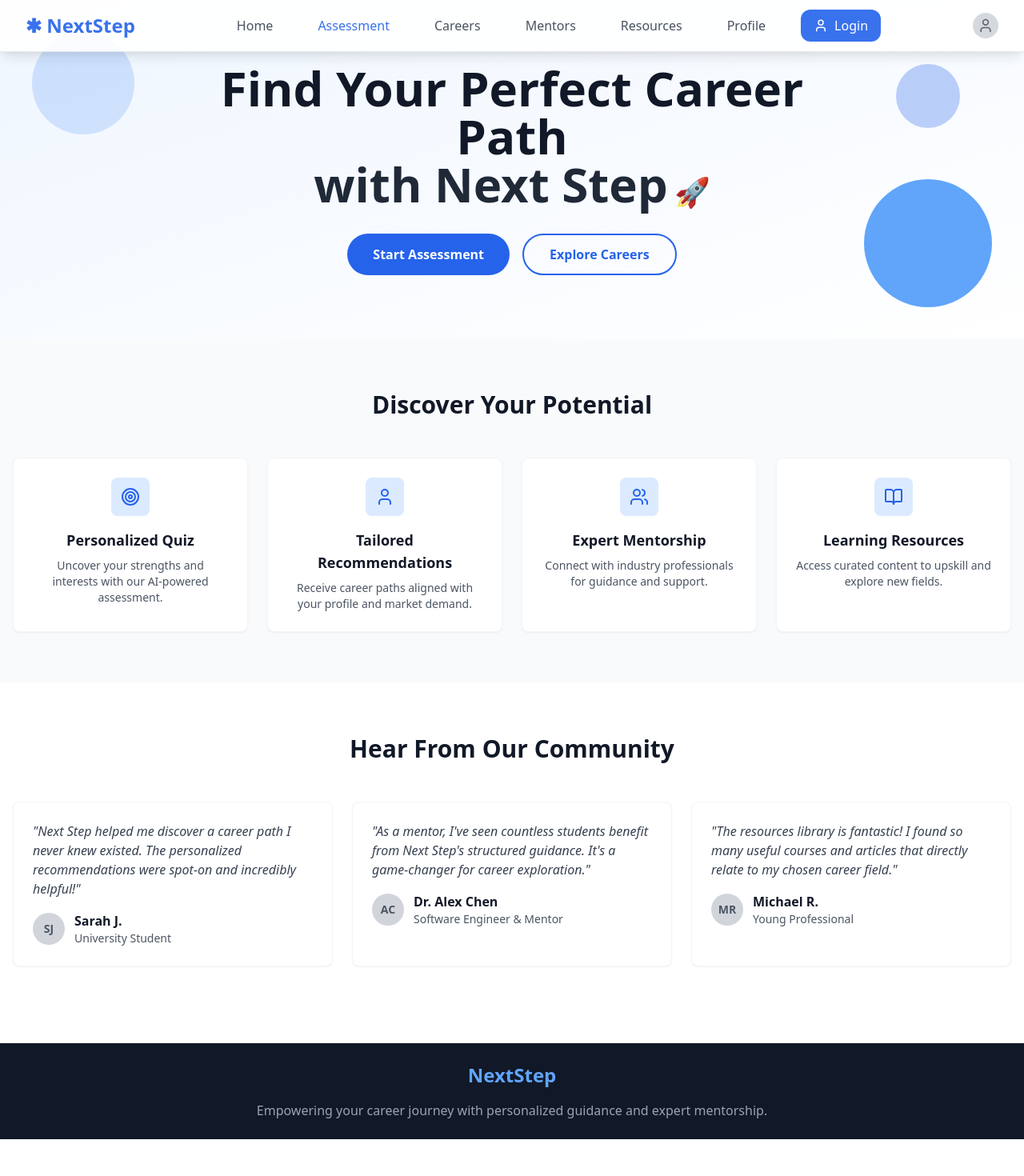
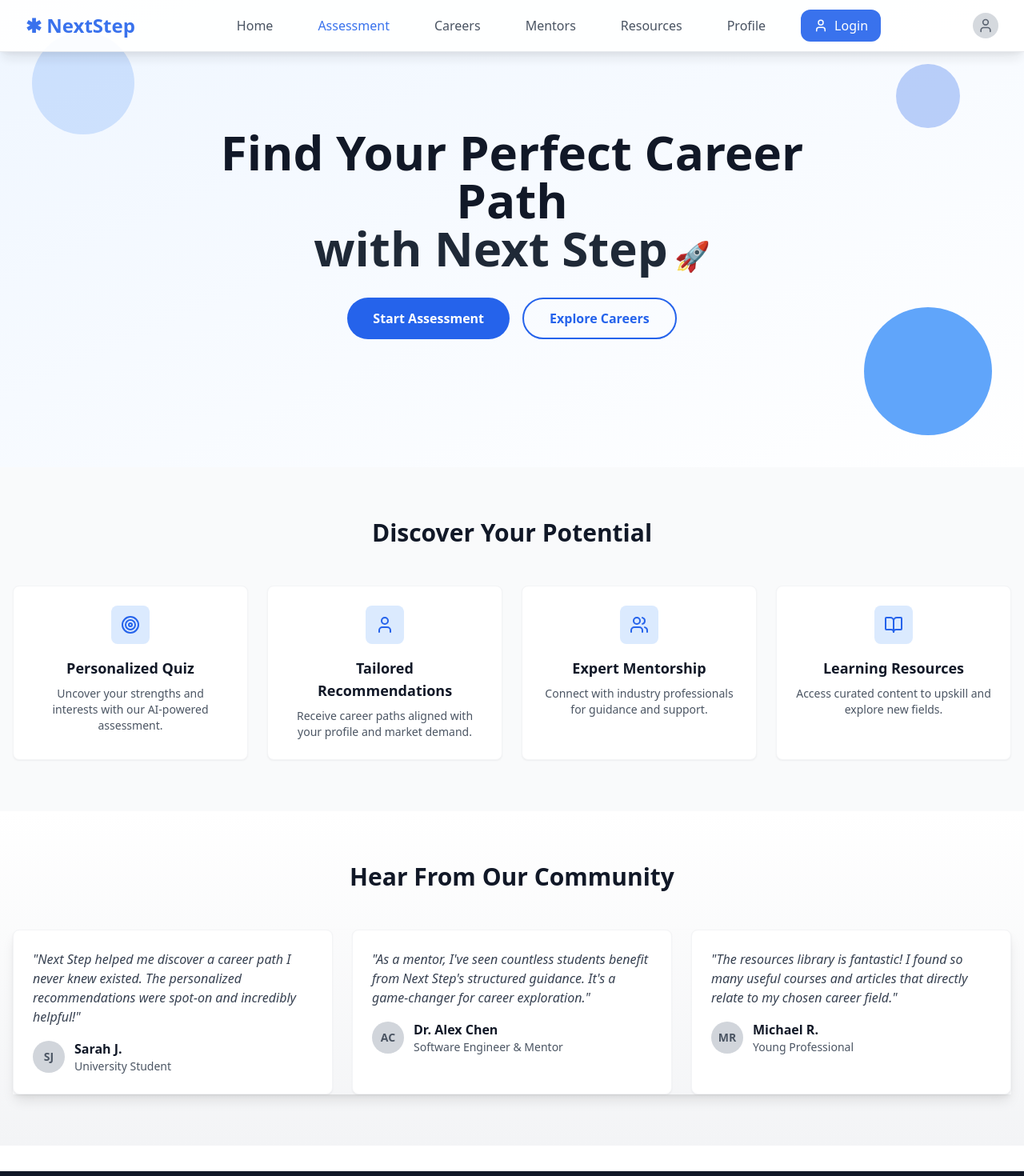
Before and after one commit to CodeMosaic7/Next-Step, a React (Vite) app in the folder frontend/: page / in a window 1280 px wide. Shown: the top 1470 px of the page at 80% size. Before the commit the page ends 1424 px from the top, so only its background shows below. Built offline with nearby package versions, Linux system fonts and the light colour scheme.

Commit message:
style: Adjust layout and styling in Header, HeroSection, and TestimonialsSection components for improved aesthetics

```diff
--- a/frontend/src/components/Header.jsx
+++ b/frontend/src/components/Header.jsx
@@ -13,8 +13,7 @@ const Header = () => {
             <div className="flex items-center">
               <span className="text-2xl font-bold text-blue-600">✱ NextStep</span>
             </div>
-
-            {/* Navigation */}
+              {/* Navigation */}
             <nav className="hidden md:flex space-x-8">
               <a href="/#" className="text-gray-700 hover:text-blue-600 px-3 py-2">Home</a>
               <a href="/Assessment" className="text-blue-600 font-medium px-3 py-2">Assessment</a>
--- a/frontend/src/components/HeroSection.jsx
+++ b/frontend/src/components/HeroSection.jsx
@@ -1,7 +1,7 @@
 
 const HeroSection = () => {
   return (
-    <section className="relative bg-gradient-to-br from-blue-50 to-white py-20 overflow-hidden">
+    <section className="relative bg-gradient-to-br from-blue-50 to-white pt-40 pb-40 overflow-hidden ">
       {/* Background decorative elements */}
       <div className="absolute top-10 left-10 w-32 h-32 bg-blue-500 rounded-full opacity-20 blur-xl"></div>
       <div className="absolute top-20 right-20 w-20 h-20 bg-blue-600 rounded-full opacity-30"></div>
--- a/frontend/src/components/TestimonialsSection.jsx
+++ b/frontend/src/components/TestimonialsSection.jsx
@@ -22,13 +22,13 @@ const TestimonialsSection = () => {
   ];
 
   return (
-    <section className="py-16 bg-white">
+    <section className="py-16 bg-gradient-to-b from-white to-gray-100">
   <div className="max-w-7xl mx-auto px-4">
     <h2 className="text-3xl font-bold text-center text-gray-900 mb-12">
       Hear From Our Community
     </h2>
 
-        <div className="grid grid-cols-1 md:grid-cols-3 gap-6">
+    <div className="grid grid-cols-1 md:grid-cols-3 gap-6 shadow-lg">
       {testimonials.map((testimonial, index) => (
         <TestimonialCard key={index} {...testimonial} />
       ))}
```
Lines whose indentation alone changed are shown as unchanged.
